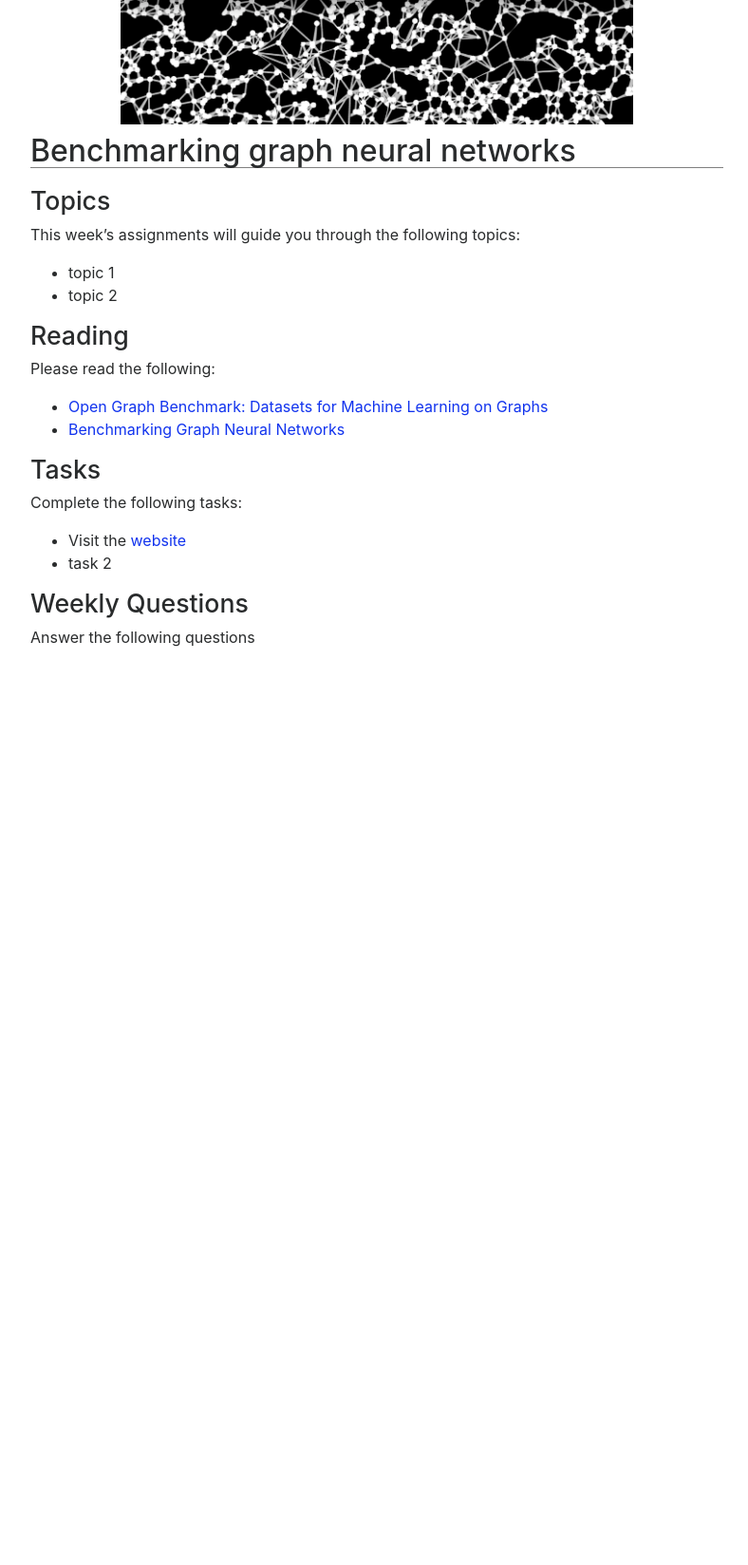
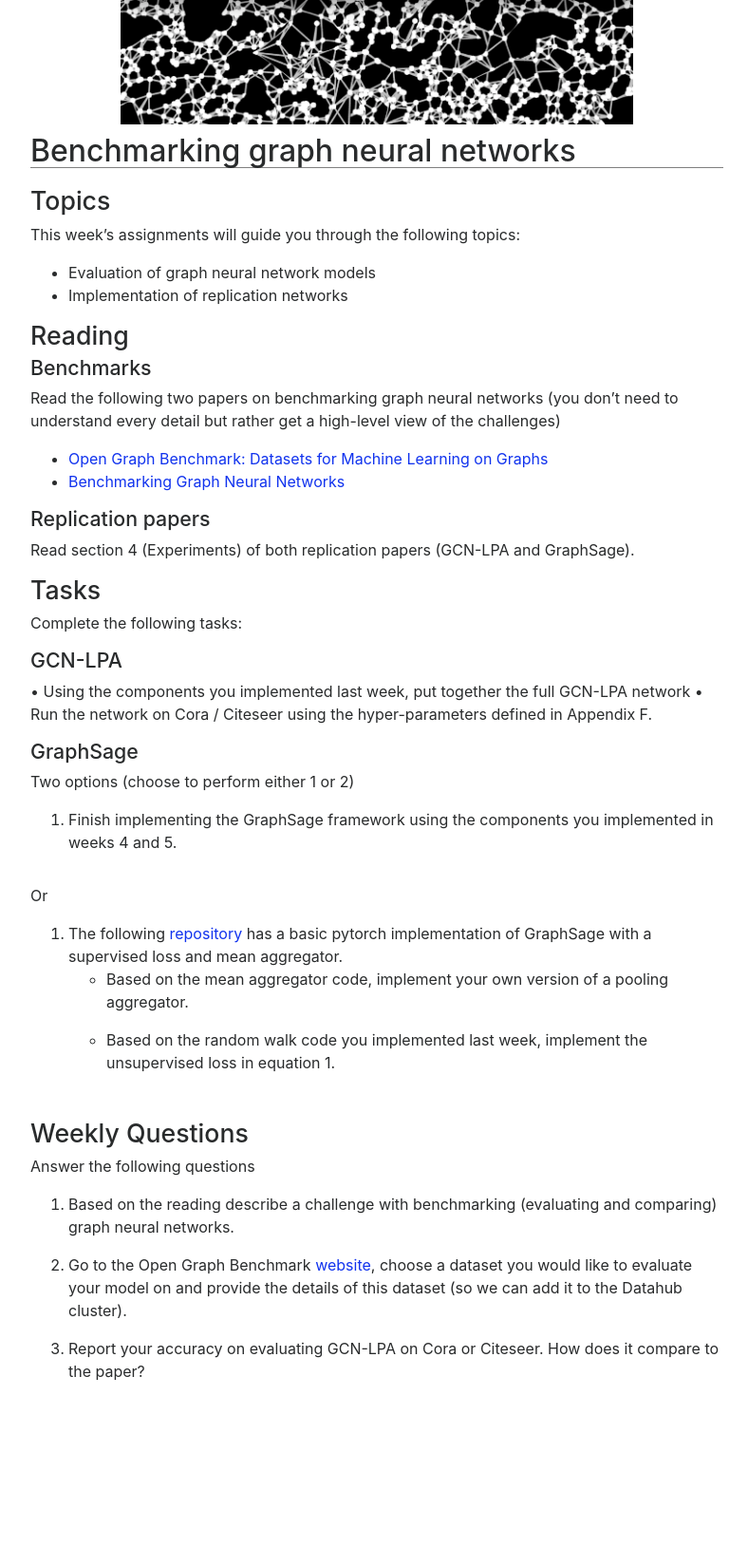
Before and after one commit to gmishne/capstone-graph-analysis, a Jekyll site: the page built from weeks/07-Benchmark.md, in a window 1280 px wide. Shown: the whole page at 95% size, without its empty margins (243-1031 px from the left). Built offline with Jekyll 4.4.1, drawn with Linux system fonts in a browser that asks for light colours; nearby versions of some CDN libraries; before the commit the page ends 900 px from its top, so only the background shows below that.

Commit message:
Update 07-Benchmark.md

```diff
--- a/weeks/07-Benchmark.md
+++ b/weeks/07-Benchmark.md
@@ -9,23 +9,41 @@ doodle: /doodle.png
 ## Topics
 
 This week's assignments will guide you through the following topics:
-* topic 1
-* topic 2
+* Evaluation of graph neural network models
+* Implementation of replication networks
 
 ## Reading
 
-Please read the following:
+### Benchmarks
+Read the following two papers on benchmarking graph neural networks (you don’t need to understand every detail but rather get a high-level view of the challenges)
+
 *  [Open Graph Benchmark: Datasets for Machine Learning on Graphs](https://arxiv.org/pdf/2005.00687.pdf)
 *  [Benchmarking Graph Neural Networks](https://arxiv.org/pdf/2003.00982.pdf)
 
+### Replication papers
+Read section 4 (Experiments) of both replication papers (GCN-LPA and GraphSage).
 
 
 ## Tasks
+Complete the following tasks:
+### GCN-LPA
+•	Using the components you implemented last week, put together the full GCN-LPA network
+•	Run the network on Cora / Citeseer  using the hyper-parameters defined in Appendix F.
 
-Complete the following tasks:
-* Visit the  [website](https://ogb.stanford.edu/)
-* task 2
+### GraphSage
+Two options (choose to perform either 1 or 2)
+
+1.	Finish implementing the GraphSage framework using the components you implemented in weeks 4 and 5.
+
+Or
+
+2.	The following [repository](https://github.com/williamleif/graphsage-simple) has a basic pytorch implementation of GraphSage with a supervised loss and mean aggregator.
+*	Based on the mean aggregator code, implement your own version of a pooling aggregator.
+*	Based on the random walk code you implemented last week, implement the unsupervised loss in equation 1.
 
 ## Weekly Questions
 
 Answer the following questions
+1.	Based on the reading describe a challenge with benchmarking (evaluating and comparing) graph neural networks.
+2.	Go to the Open Graph Benchmark [website](https://ogb.stanford.edu/), choose a dataset you would like to evaluate your model on and provide the details of this dataset (so we can add it to the Datahub cluster).
+3.	Report your accuracy on evaluating GCN-LPA on Cora or Citeseer. How does it compare to the paper?
```
